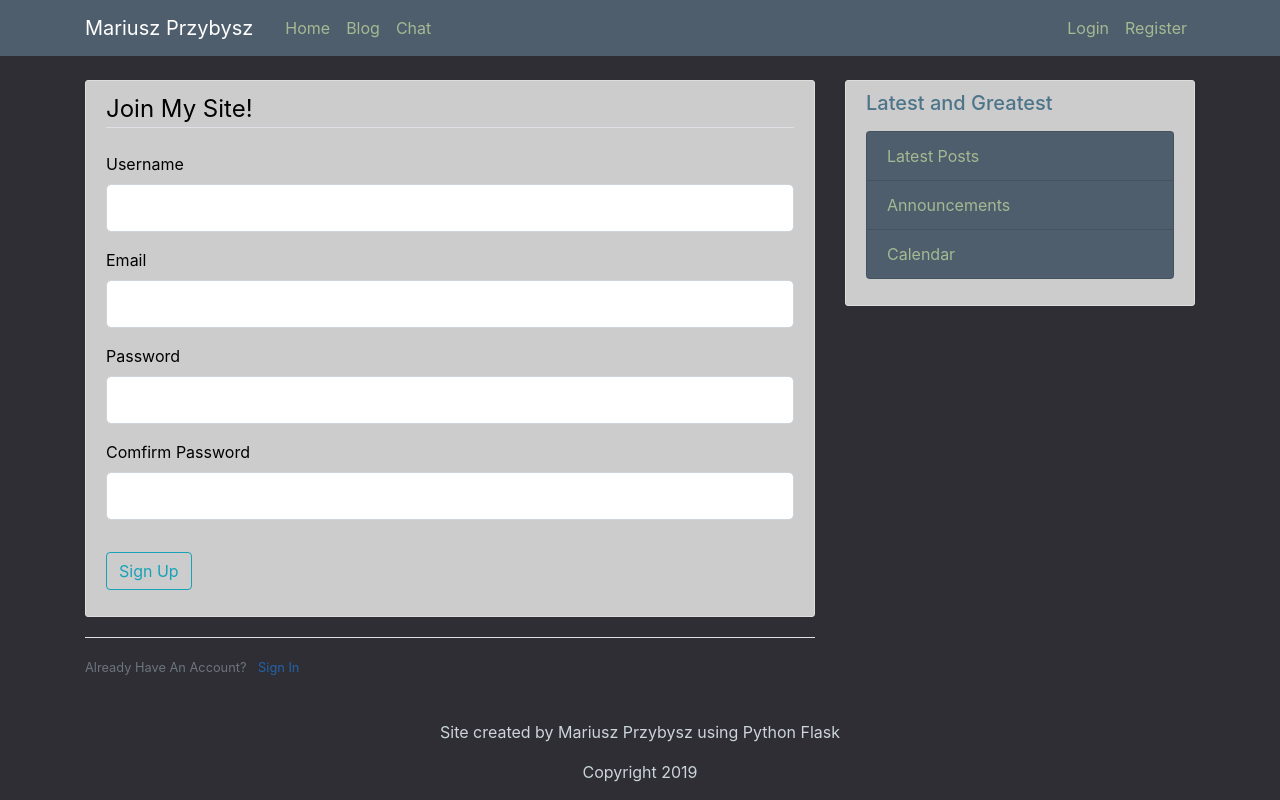
After one commit to DevMariusz/PythonWebsite, a Flask app: page /register in a window 1280 px wide. The commit adds this page. Run offline with Flask 2, Linux system fonts and the light colour scheme; some libraries are stand-ins or nearby versions.

Commit message:
Customized site and restructured files

```diff
--- /dev/null
+++ b/Flask Website/myproject/forms.py
@@ -0,0 +1,17 @@
+from flask_wtf import FlaskForm
+from wtforms import StringField, PasswordField, SubmitField, BooleanField
+from wtforms.validators import DataRequired, Length, Email, EqualTo
+
+class RegistrationForm(FlaskForm):
+    username=StringField('Username', validators=[DataRequired(),Length(min=2, max=20)])
+    email=StringField('Email', validators=[DataRequired(),Email()])
+    password=PasswordField('Password', validators=[DataRequired()])
+    confirm_password=PasswordField('Comfirm Password', validators=[DataRequired(),EqualTo('password')])
+    submit=SubmitField('Sign Up')
+
+
+class LoginForm(FlaskForm):
+    email=StringField('Email', validators=[DataRequired(),Email()])
+    password=StringField('Password', validators=[DataRequired()])
+    remember= BooleanField('Remember Me')
+    submit=SubmitField('Login')
--- /dev/null
+++ b/Flask Website/myproject/routes.py
@@ -0,0 +1,54 @@
+from flask import render_template, url_for,flash,redirect
+from myproject import app
+from myproject.forms import RegistrationForm, LoginForm
+from myproject.models import User, Post
+
+posts=[
+    {
+        'author':'Mariusz Przybysz',
+        'title':'Blog Post 1',
+        'content':'My first blog post',
+        'date_posted':'January 9, 2019'
+    },
+
+    {
+        'author':'Mariusz Przybysz',
+        'title':'Blog Post 2',
+        'content':'My second blog post',
+        'date_posted':'January 10, 2019'
+    }]
+
+
+
+@app.route("/")
+@app.route("/home")
+def home():
+    num=8
+    return render_template("home_page.html",value=num,title='Home')
+
+@app.route("/chat")
+def chat():
+    return render_template("chat_page.html",title='Chat')
+
+@app.route("/blog")
+def blog():
+    return render_template("blog_page.html",posts=posts,title='Blog')
+
+@app.route("/register", methods=['GET', 'POST'])
+def register():
+    form=RegistrationForm()
+    if form.validate_on_submit():
+        flash(f'Account created for {form.username.data}!','success')
+        return redirect(url_for('home'))
+    return render_template("register.html",title='Register',form=form)
+
+@app.route("/login", methods=['GET', 'POST'])
+def login():
+    form=LoginForm()
+    if form.validate_on_submit():
+        if form.email.data=='admin@blog.com' and form.password.data=='password':
+            flash('You have been logged in!','success')
+            return redirect(url_for('home'))
+        else:
+            flash('Login Unsuccessful. Please check username and password','danger')
+    return render_template("login.html",title='Login',form=form)
--- /dev/null
+++ b/Flask Website/myproject/static/main.css
@@ -0,0 +1,91 @@
+body {
+  background: #2e2e34;
+  color: #cbd5db;
+  margin-top: 5rem;
+}
+
+h1, h2, h3, h4, h5, h6 {
+  color: #4e748a;
+}
+
+footer{position: fixed;
+	left: 0;
+	bottom: 0;
+	width: 100%;
+	text-align: center;}
+
+a{color:#2562a6;}
+
+.sidebarlist{background-color:#4f5e6c;color:#a4ba93;}
+
+.bg-steel {
+  background-color: #4f5e6c;
+}
+
+.site-header .navbar-nav .nav-link {
+  color: #a4ba93;
+}
+
+.site-header .navbar-nav .nav-link:hover {
+  color: #ffffff;
+}
+
+.site-header .navbar-nav .nav-link.active {
+  font-weight: 500;
+}
+
+.content-section {
+  background: #cccccc;
+  color: #000000;
+  padding: 10px 20px;
+  border: 1px solid #dddddd;
+  border-radius: 3px;
+  margin-bottom: 20px;
+}
+
+.article-title {
+  color: #444444;
+}
+
+a.article-title:hover {
+  color: #428bca;
+  text-decoration: none;
+}
+
+.article-content {
+  white-space: pre-line;
+}
+
+.article-img {
+  height: 65px;
+  width: 65px;
+  margin-right: 16px;
+}
+
+.article-metadata {
+  padding-bottom: 1px;
+  margin-bottom: 4px;
+  border-bottom: 1px solid #e3e3e3
+}
+
+.article-metadata a:hover {
+  color: #333;
+  text-decoration: none;
+}
+
+.article-svg {
+  width: 25px;
+  height: 25px;
+  vertical-align: middle;
+}
+
+.account-img {
+  height: 125px;
+  width: 125px;
+  margin-right: 20px;
+  margin-bottom: 16px;
+}
+
+.account-heading {
+  font-size: 2.5rem;
+}
--- a/Flask Website/templates/chat_page.html
+++ b/Flask Website/myproject/templates/chat_page.html
@@ -13,9 +13,12 @@
 		This is the third dummy comment.  It's actually quite exciting!
 	</div>
 
+	<br>
+
 	<div>
 		<form action="." method="POST">
 			<textarea name="contents" placeholder="Enter a comment"></textarea>
+			<br>
 			<input type="submit" value="Post comment">
 		</form>
 	</div>
--- /dev/null
+++ b/Flask Website/myproject/templates/layout.html
@@ -0,0 +1,92 @@
+<!DOCTYPE html>
+<html>
+    <head>
+		<!-- Required meta tags -->
+		<meta charset="utf-8">
+		<meta name="viewport" content="width=device-width, initial-scale=1, shrink-to-fit=no">
+
+		<!-- Bootstrap CSS -->
+		<link rel="stylesheet" href="https://stackpath.bootstrapcdn.com/bootstrap/4.2.1/css/bootstrap.min.css" integrity="sha384-GJzZqFGwb1QTTN6wy59ffF1BuGJpLSa9DkKMp0DgiMDm4iYMj70gZWKYbI706tWS" crossorigin="anonymous">
+		<link rel="stylesheet" type="text/css" href="{{url_for('static',filename='main.css')}}">
+
+		{%if title%}
+			<title>{{title}}</title>
+		{%else%}
+			<title>Site Page</title>
+		{%endif%}
+
+    </head>
+
+    <body>
+
+		<header class="site-header">
+		  <nav class="navbar navbar-expand-md navbar-dark bg-steel fixed-top">
+			<div class="container">
+			  <a class="navbar-brand mr-4" href="/">Mariusz Przybysz</a>
+			  <button class="navbar-toggler" type="button" data-toggle="collapse" data-target="#navbarToggle" aria-controls="navbarToggle" aria-expanded="false" aria-label="Toggle navigation">
+				<span class="navbar-toggler-icon"></span>
+			  </button>
+			  <div class="collapse navbar-collapse" id="navbarToggle">
+				<div class="navbar-nav mr-auto">
+				  <a class="nav-item nav-link" href="{{url_for('home')}}">Home</a>
+				  <a class="nav-item nav-link" href="{{url_for('blog')}}">Blog</a>
+				  <a class="nav-item nav-link" href="{{url_for('chat')}}">Chat</a>
+				</div>
+				<!-- Navbar Right Side -->
+				<div class="navbar-nav">
+				  <a class="nav-item nav-link" href="{{url_for('login')}}">Login</a>
+				  <a class="nav-item nav-link" href="{{url_for('register')}}">Register</a>
+				</div>
+			  </div>
+			</div>
+		  </nav>
+		</header>
+
+
+
+		<main role="main" class="container">
+		  <div class="row">
+			  <div class="col-md-8">
+				  {% with messages = get_flashed_messages(with_categories=true) %}
+					{% if messages %}
+					  {% for category, message in messages %}
+						<div class="alert alert-{{ category }}">
+						  {{ message }}
+						</div>
+					  {% endfor %}
+					{% endif %}
+				  {% endwith %}
+				  {% block content %}{% endblock %}
+				</div>
+
+			<div class="col-md-4">
+			  <div class="content-section">
+				<h5>Latest and Greatest</h5>
+				<p class="article-title">
+				  <ul class="list-group">
+					<li class="list-group-item sidebarlist">Latest Posts</li>
+					<li class="list-group-item sidebarlist">Announcements</li>
+					<li class="list-group-item sidebarlist">Calendar</li>
+				  </ul>
+				</p>
+			  </div>
+			</div>
+		  </div>
+		</main>
+
+
+
+
+		<!-- Optional JavaScript -->
+		<!-- jQuery first, then Popper.js, then Bootstrap JS -->
+		<script src="https://code.jquery.com/jquery-3.3.1.slim.min.js" integrity="sha384-q8i/X+965DzO0rT7abK41JStQIAqVgRVzpbzo5smXKp4YfRvH+8abtTE1Pi6jizo" crossorigin="anonymous"></script>
+		<script src="https://cdnjs.cloudflare.com/ajax/libs/popper.js/1.14.6/umd/popper.min.js" integrity="sha384-wHAiFfRlMFy6i5SRaxvfOCifBUQy1xHdJ/yoi7FRNXMRBu5WHdZYu1hA6ZOblgut" crossorigin="anonymous"></script>
+		<script src="https://stackpath.bootstrapcdn.com/bootstrap/4.2.1/js/bootstrap.min.js" integrity="sha384-B0UglyR+jN6CkvvICOB2joaf5I4l3gm9GU6Hc1og6Ls7i6U/mkkaduKaBhlAXv9k" crossorigin="anonymous"></script>
+
+    </body>
+
+	<footer>
+		<p>Site created by Mariusz Przybysz using Python Flask</p>
+		<p>Copyright 2019</p>
+	</footer>
+</html>
--- /dev/null
+++ b/Flask Website/myproject/templates/register.html
@@ -0,0 +1,72 @@
+{%extends "layout.html"%}
+{%block content%}
+	<div class="content-section">
+        <form method="POST" action="">
+            {{ form.hidden_tag() }}
+            <fieldset class="form-group">
+                <legend class="border-bottom mb-4">Join My Site!</legend>
+                <div class="form-group">
+                    {{ form.username.label(class="form-control-label") }}
+
+                    {% if form.username.errors %}
+                        {{ form.username(class="form-control form-control-lg is-invalid") }}
+                        <div class="invalid-feedback">
+                            {% for error in form.username.errors %}
+                                <span>{{ error }}</span>
+                            {% endfor %}
+                        </div>
+                    {% else %}
+                        {{ form.username(class="form-control form-control-lg") }}
+                    {% endif %}
+                </div>
+                <div class="form-group">
+                    {{ form.email.label(class="form-control-label") }}
+                    {% if form.email.errors %}
+                        {{ form.email(class="form-control form-control-lg is-invalid") }}
+                        <div class="invalid-feedback">
+                            {% for error in form.email.errors %}
+                                <span>{{ error }}</span>
+                            {% endfor %}
+                        </div>
+                    {% else %}
+                        {{ form.email(class="form-control form-control-lg") }}
+                    {% endif %}
+                </div>
+                <div class="form-group">
+                    {{ form.password.label(class="form-control-label") }}
+                    {% if form.password.errors %}
+                        {{ form.password(class="form-control form-control-lg is-invalid") }}
+                        <div class="invalid-feedback">
+                            {% for error in form.password.errors %}
+                                <span>{{ error }}</span>
+                            {% endfor %}
+                        </div>
+                    {% else %}
+                        {{ form.password(class="form-control form-control-lg") }}
+                    {% endif %}
+                </div>
+                <div class="form-group">
+                    {{ form.confirm_password.label(class="form-control-label") }}
+                    {% if form.confirm_password.errors %}
+                        {{ form.confirm_password(class="form-control form-control-lg is-invalid") }}
+                        <div class="invalid-feedback">
+                            {% for error in form.confirm_password.errors %}
+                                <span>{{ error }}</span>
+                            {% endfor %}
+                        </div>
+                    {% else %}
+                        {{ form.confirm_password(class="form-control form-control-lg") }}
+                    {% endif %}
+                </div>
+            </fieldset>
+            <div class="form-group">
+                {{ form.submit(class="btn btn-outline-info") }}
+            </div>
+        </form>
+    </div>
+    <div class="border-top pt-3">
+        <small class="text-muted">
+            Already Have An Account? <a class="ml-2" href="{{ url_for('login') }}">Sign In</a>
+        </small>
+    </div>
+{%endblock content%}
--- /dev/null
+++ b/Flask Website/run.py
@@ -0,0 +1,4 @@
+from myproject import app
+
+if __name__ == '__main__':
+    app.run(debug=True)
```
Also changed, not shown: Flask Website/FlaskBlog.py (deleted, +0 -14 lines), Flask Website/myproject.py (deleted, +0 -38 lines), Flask Website/myproject/__init__.py (added, +9 -0 lines), Flask Website/myproject/models.py (added, +24 -0 lines), Flask Website/myproject/templates/blog_page.html (added, +15 -0 lines), Flask Website/myproject/templates/home_page.html (added, +13 -0 lines), Flask Website/myproject/templates/login.html (added, +52 -0 lines), Flask Website/templates/blog_page.html (deleted, +0 -8 lines), Flask Website/templates/home_page.html (deleted, +0 -12 lines), Flask Website/templates/layout.html (deleted, +0 -31 lines), Flask Website/myproject/site.db (added), 1 other file.
